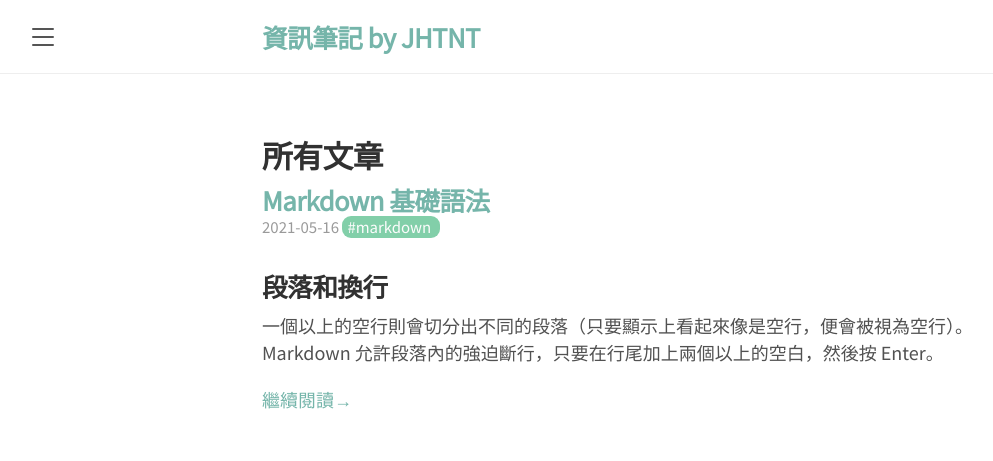
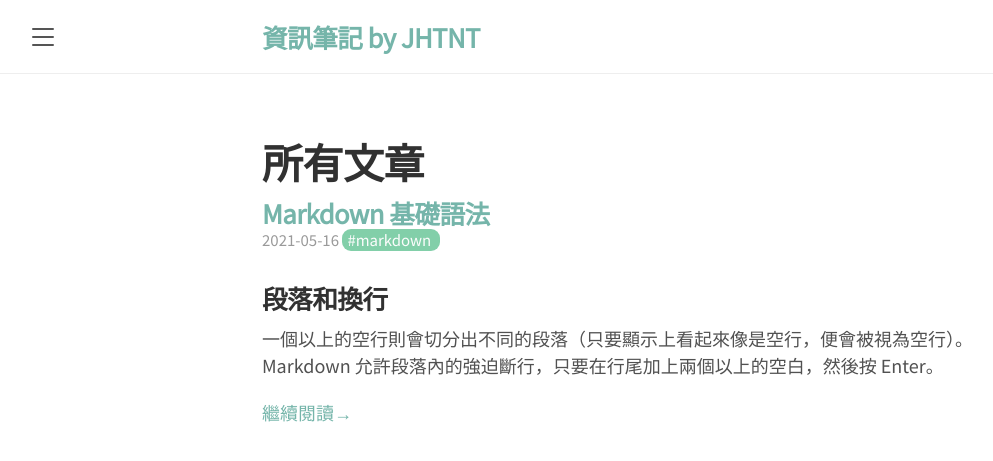
Before and after one commit to JHTNT/JHTNT, a Jekyll site: the page built from index.html, in a window 1280 px wide. Shown: the top 461 px of the page, without its empty margins (9-1002 px from the left). Built offline with Jekyll 4.4.1, drawn with Linux system fonts in a browser that asks for light colours.

Commit message:
調整標題大小

```diff
--- a/index.html
+++ b/index.html
@@ -3,7 +3,7 @@ layout: default
 title: 首頁
 ---
 
-<h2>所有文章</h2>
+<h1>所有文章</h1>
 <div class="posts">
     {% for post in site.posts limit:5 %}
     <h3 class="post-title">
```
